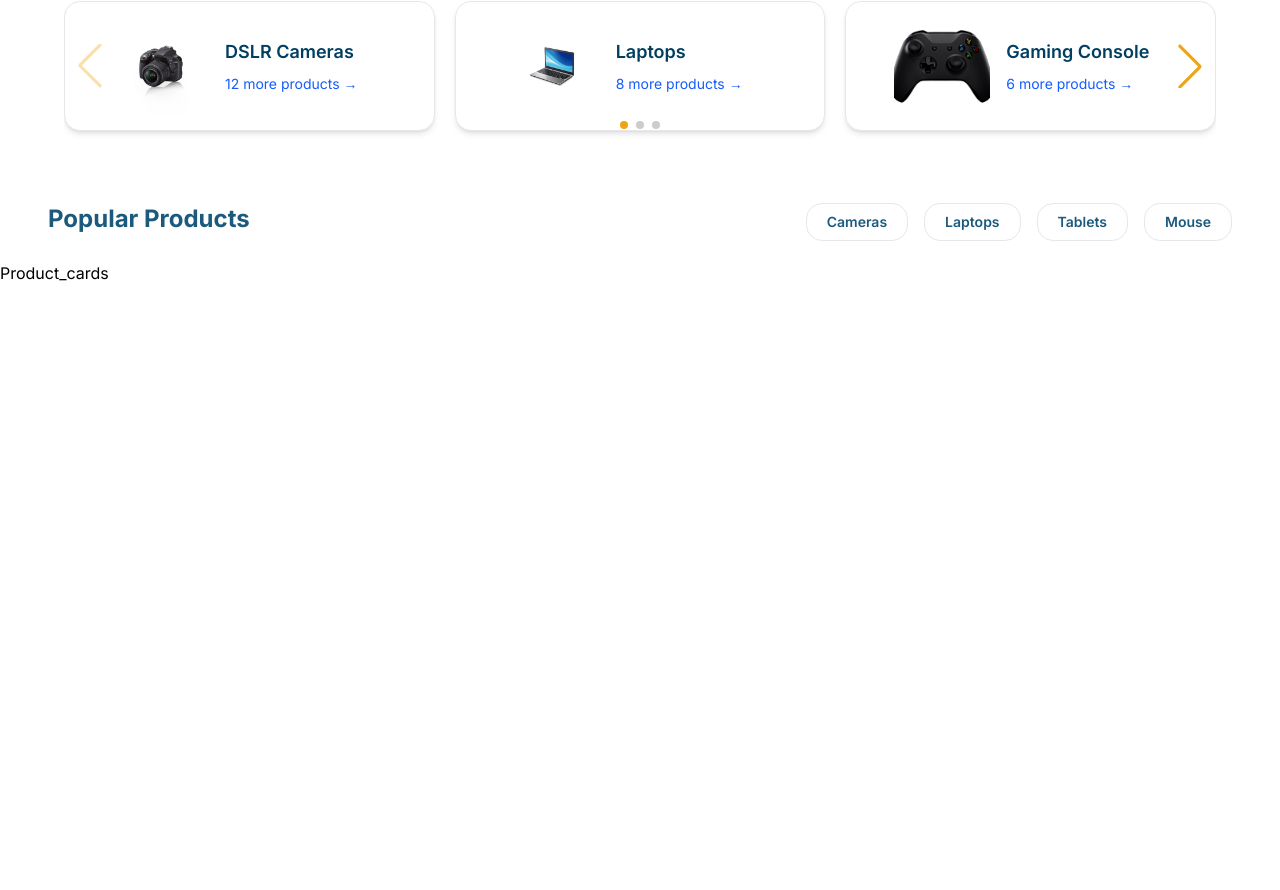
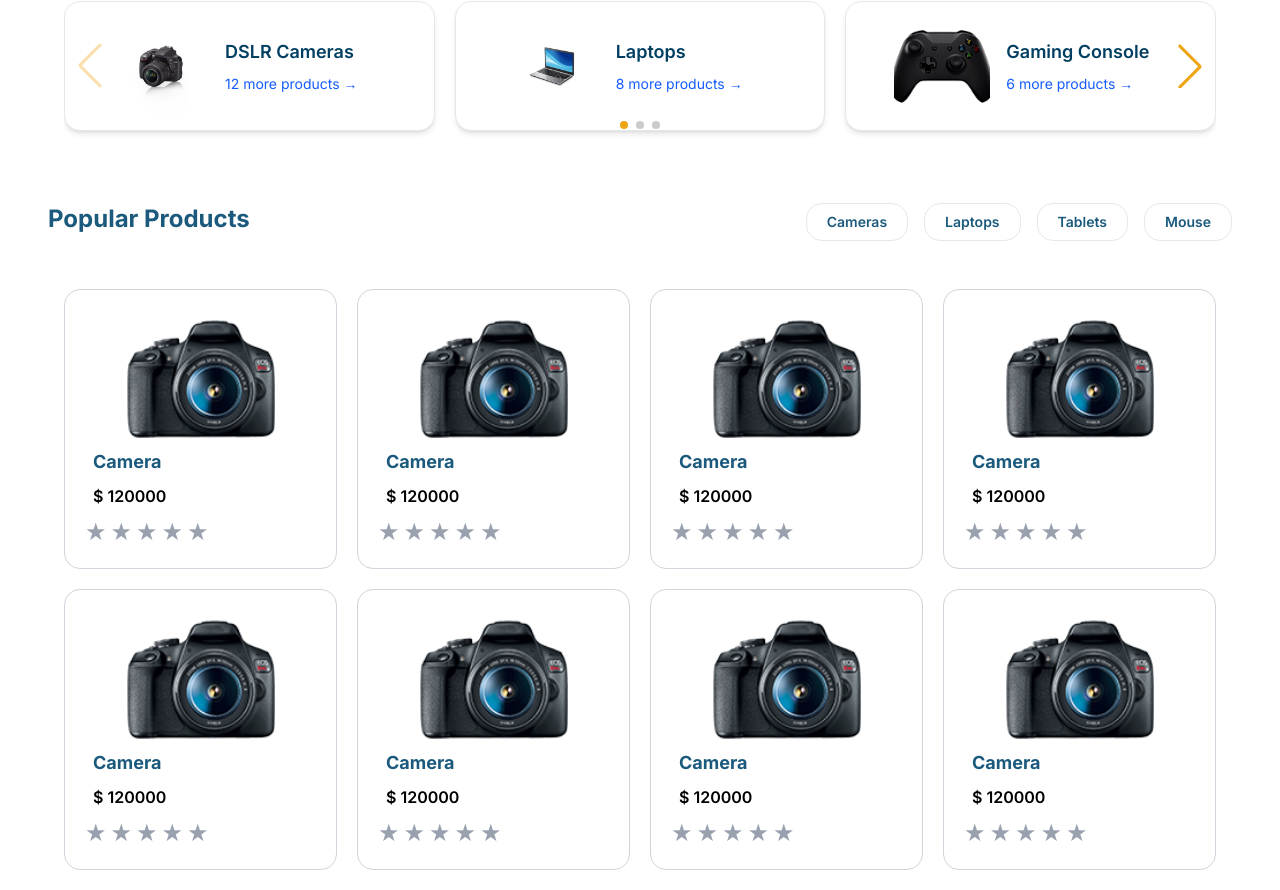
Before and after one commit to adeel-bot/NexMart, a Next.js app: page / in a window 1280 px wide. Shown: the part 737-1627 px from the top of the page. Before the commit the page ends 1022 px from the top, so only its background shows below. Built offline with nearby package versions, Linux system fonts and the light colour scheme.

Commit message:
modified:   app/components/cards/Product_cards.js new file:   app/components/ui/Radio.js modified:   app/page.js new file:   public/camera.png

```diff
--- a/app/components/cards/Product_cards.js
+++ b/app/components/cards/Product_cards.js
@@ -1,7 +1,76 @@
+  "use client";
+import Image from "next/image";
+import { useState } from "react";
+import Radio from "../ui/Radio";
+const Product_cards = () => {
+      const [products, setProducts] = useState([
+        {
+          image:'/camera.png',
+          name:'Camera',
+          price:'120000',
+          rating:'4.5'
+        },
+        {
+          image:'/camera.png',
+          name:'Camera',
+          price:'120000',
+          rating:'4.5'
+        },
+        {
+          image:'/camera.png',
+          name:'Camera',
+          price:'120000',
+          rating:'4.5'
+        },
+        {
+          image:'/camera.png',
+          name:'Camera',
+          price:'120000',
+          rating:'4.5'
+        },
+        {
+          image:'/camera.png',
+          name:'Camera',
+          price:'120000',
+          rating:'4.5'
+        },
+        {
+          image:'/camera.png',
+          name:'Camera',
+          price:'120000',
+          rating:'4.5'
+        },
+        {
+          image:'/camera.png',
+          name:'Camera',
+          price:'120000',
+          rating:'4.5'
+        },
+        {
+          image:'/camera.png',
+          name:'Camera',
+          price:'120000',
+          rating:'4.5'
+        },
+      ])
+  return (
+    <div className=" grid md:grid-cols-3 grid-cols-1 sm:grid-cols-2 lg:grid-cols-4 mx-auto gap-5 w-[90vw]">
+      {
+          products.map((products,index)=>
+            <div key={index} className="flex flex-col p-5 border-[1.5px] border-gray-300 rounded-2xl hover:scale-[1.01] duration-200 transition-all ease-in-out">
+        <div className="flex items-center justify-center">
+        <Image width={150} height={150} src={products.image} alt={products.name} />
+        </div>
+        <div className="flex flex-col gap-2">
+          <h2 className="text-lg px-2 font-bold text-[#1B5A7D]">{products.name}</h2>
+          <p className="font-semibold px-2 ">$ {products.price}</p>
+          <div><Radio rating="rating"/></div>
+        </div>
+      </div>
+          )
+      }
 
-const Product_cards = () => {
-  return (
-    <div>Product_cards</div>
+    </div>
   )
 }
 
--- /dev/null
+++ b/app/components/ui/Radio.js
@@ -0,0 +1,36 @@
+"use client";
+import React, { useState } from "react";
+
+const Radio = ({}) => {
+  const [rating, setRating] = useState();
+  const [hover, setHover] = useState(null);
+
+  return (
+    <div className="flex gap-1">
+      {[1, 2, 3, 4, 5].map((star) => (
+        <label key={star}>
+          <input
+            type="radio"
+            name="rating"
+            value={star}
+            onChange={() => setRating(star)}
+            className="hidden"
+          />
+          <span
+            className={`cursor-pointer text-2xl transition-colors duration-200 ${
+              star <= (hover || rating)
+                ? "text-yellow-400"
+                : "text-gray-400"
+            }`}
+            onMouseEnter={() => setHover(star)}
+            onMouseLeave={() => setHover(null)}
+          >
+            ★
+          </span>
+        </label>
+      ))}
+    </div>
+  );
+};
+
+export default Radio;
--- a/app/page.js
+++ b/app/page.js
@@ -15,9 +15,11 @@ export default function Home() {
           <MainSlider/>
           <SubSlider/>
         </div>
-        <div className="product-grid">
-          <div className="flex justify-between py-5 px-12">
-            <div><h2 className="text-2xl font-bold text-[#1B5A7D]">Popular Products</h2></div>
+        <div className="product-grid flex flex-col gap-12 py-5 px-12 max-w-screen overflow-hidden">
+          <div className="flex justify-between ">
+            <div>
+              <h2 className="text-2xl font-bold text-[#1B5A7D]">Popular Products</h2>
+            </div>
             <div className="flex gap-4">
               <button className="border-[1.5px] text-sm text-[#1B5A7D] font-semibold border-gray-200 transition-all duration-75 ease-linear hover:border-[#003F62] py-2 px-5 rounded-2xl ">Cameras</button>
               <button className="border-[1.5px] text-sm text-[#1B5A7D] font-semibold border-gray-200 transition-all duration-75 ease-linear hover:border-[#003F62] py-2 px-5 rounded-2xl " >Laptops</button>
```
Also changed, not shown: public/camera.png (added).
